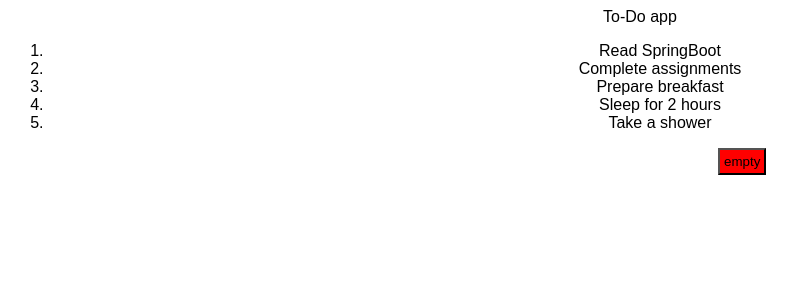
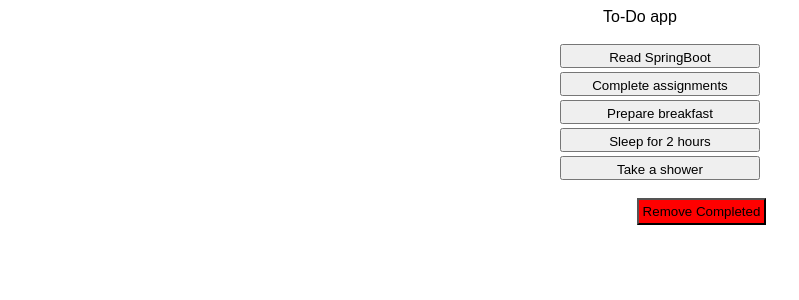
Before and after one commit to Kokonodray2001/to-do-tw, a React (Create React App) app: page / in a window 1280 px wide. Shown: the top 300 px of the page, without its empty margins (0-799 px from the left). Built offline with nearby package versions, Linux system fonts and the light colour scheme.

Commit message:
Game Checkpoint 5 : Passing functions to a component

```diff
--- a/src/App.js
+++ b/src/App.js
@@ -10,17 +10,11 @@ function App() {
     "Sleep for 2 hours",
     "Take a shower",
   ]);
-  const emptyButtonClickHandler = () => {
-    setTasks(["Nothing to do buddy. Sleep!"]);
-  };
 
   return (
     <div className='Application'>
       <Header />
-      <ListComponent
-        allTasks={tasks}
-        emptyButtonClickHandler={emptyButtonClickHandler}
-      />
+      <ListComponent allTasks={tasks} setAllTask={setTasks} />
     </div>
   );
 }
--- a/src/component/ListComponent.jsx
+++ b/src/component/ListComponent.jsx
@@ -1,16 +1,39 @@
-import React from "react";
+import React, { useState } from "react";
 
-export default function ListComponent({ allTasks, emptyButtonClickHandler }) {
+export default function ListComponent({ allTasks, setAllTask }) {
+  const [strikes, setStrikes] = useState(Array(allTasks.length).fill(false));
+  const taskButtonClickHndler = (index) => {
+    const newStriks = [...strikes];
+    newStriks[index] = !newStriks[index];
+    setStrikes(newStriks);
+  };
+  const emptyButtonClickHandler = () => {
+    const newAllTask = allTasks.filter(
+      (task, index) => strikes[index] === false
+    );
+    setAllTask(newAllTask);
+    setStrikes(Array(allTasks.length).fill(false));
+  };
   return (
     <div>
-      <ol>
+      <ul className='taskList'>
         {allTasks.map((task, index) => (
-          <li key={index}>{task}</li>
+          <li key={index}>
+            <button
+              className='taskButton'
+              onClick={() => taskButtonClickHndler(index)}
+              style={{
+                textDecoration: strikes[index] ? "line-through" : "none",
+              }}
+            >
+              {task}
+            </button>
+          </li>
         ))}
-      </ol>
+      </ul>
       <div className='emptyButtonConatiner'>
         <button className='emptyButton' onClick={emptyButtonClickHandler}>
-          empty
+          Remove Completed
         </button>
       </div>
     </div>
--- a/src/index.css
+++ b/src/index.css
@@ -2,6 +2,18 @@
   font-family: sans-serif;
   text-align: center;
 }
+.taskList{
+  list-style-type: none;
+}
+.taskButton{
+  padding-top: 4px;
+  width: 200px;
+  margin: 2px;
+}
+.taskButton:hover{
+  cursor: pointer;
+}
+
 .emptyButtonConatiner{
   display: flex;
   flex-direction: row;
```
